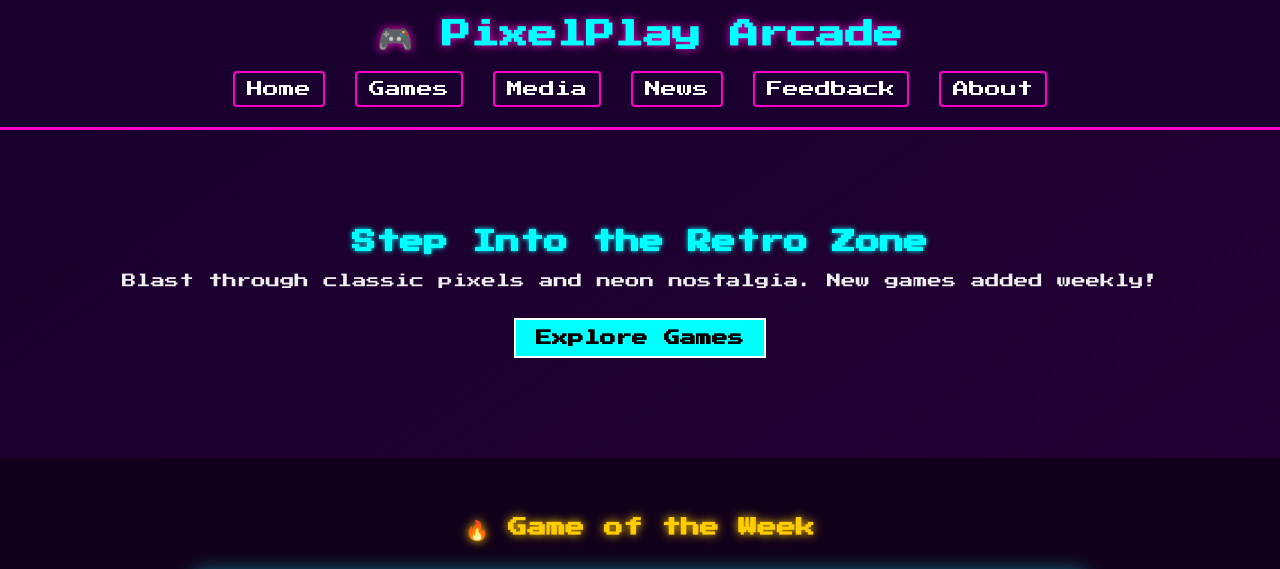
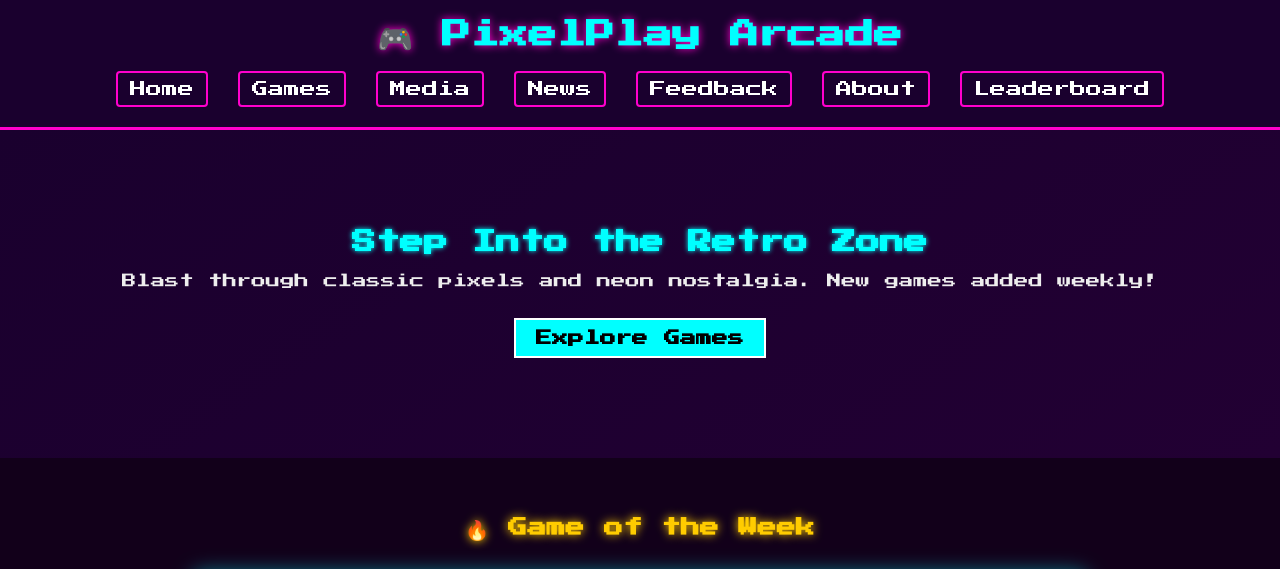
Before and after one commit to AshleyMontana/cse24-121-wmd, a plain HTML site: page index.html in a window 1280 px wide. Shown: the top 569 px of the page. Drawn offline with Linux system fonts and the light colour scheme.

Commit message:
Update index.html

```diff
--- a/index.html
+++ b/index.html
@@ -212,7 +212,7 @@
 
   <header>
     <h1>🎮 PixelPlay Arcade</h1>
-    <nav>
+   <nav>
   <ul>
     <li><a href="index.html">Home</a></li>
     <li><a href="games.html">Games</a></li>
@@ -220,8 +220,10 @@
     <li><a href="news.html">News</a></li>
     <li><a href="feedback.html">Feedback</a></li>
     <li><a href="about.html">About</a></li>
+    <li><a href="leaderboard.html">Leaderboard</a></li>
   </ul>
 </nav>
+
 
   </header>
 
```
